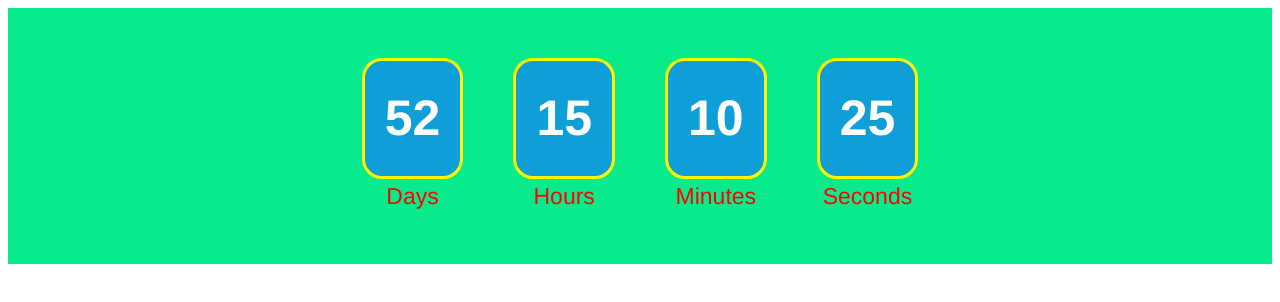
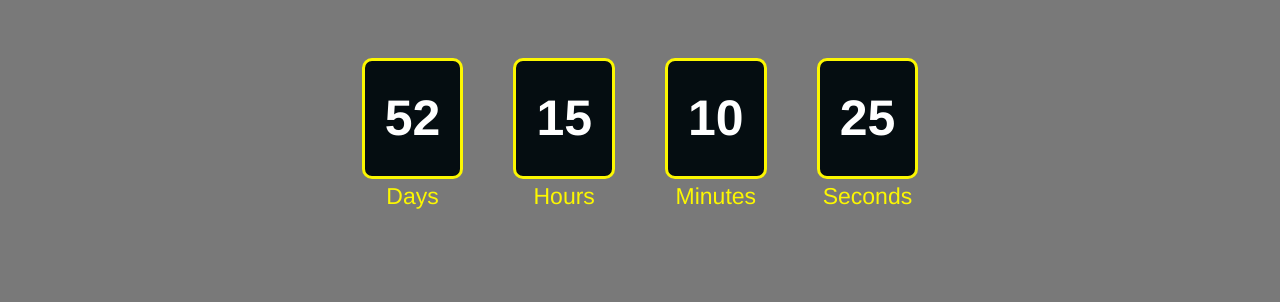
Before and after one commit to abakarovmaks/goit-js-hw-11-timer, a website built with Parcel: page src/index.html in a window 1280 px wide. Built offline with nearby package versions, Linux system fonts and the light colour scheme.

Commit message:
Обновил стили

```diff
--- a/package.json
+++ b/package.json
@@ -5,8 +5,8 @@
   "main": "index.js",
   "scripts": {
     "dev": "parcel src/*.html",
-    "build": "parcel build src/*.html",
-     "deploy": "gh-pages -d dist",
+    "build": "parcel build src/*.html --public-url /goit-js-hw-11-timer/",
+    "deploy": "gh-pages -d dist",
     "predeploy": "npm run build"
   },
   "repository": {
--- a/src/css/common.css
+++ b/src/css/common.css
@@ -8,14 +8,14 @@ body {
   font-family: 'Helvetica Neue', -apple-system, BlinkMacSystemFont, 'Segoe UI',
     Roboto, Oxygen, Ubuntu, Cantarell, 'Open Sans', sans-serif;
   line-height: 1.5;
-  color: #ff0000;
+  color: rgb(252, 247, 0);
+  background-color: rgb(121, 121, 121);
   font-size: 23px;
 }
 
 .timer {
   display: flex;
   justify-content: center;
-  background-color: rgb(8, 235, 140);
   padding: 50px;
 }
 
@@ -34,9 +34,9 @@ body {
   justify-content: center;
   padding: 20px;
 
-  background-color: rgb(15, 159, 216);
+  background-color: rgb(5, 13, 17);
   color: white;
-  border-radius: 20px;
+  border-radius: 10px;
 
   font-size: 50px;
   font-weight: bold;
```
